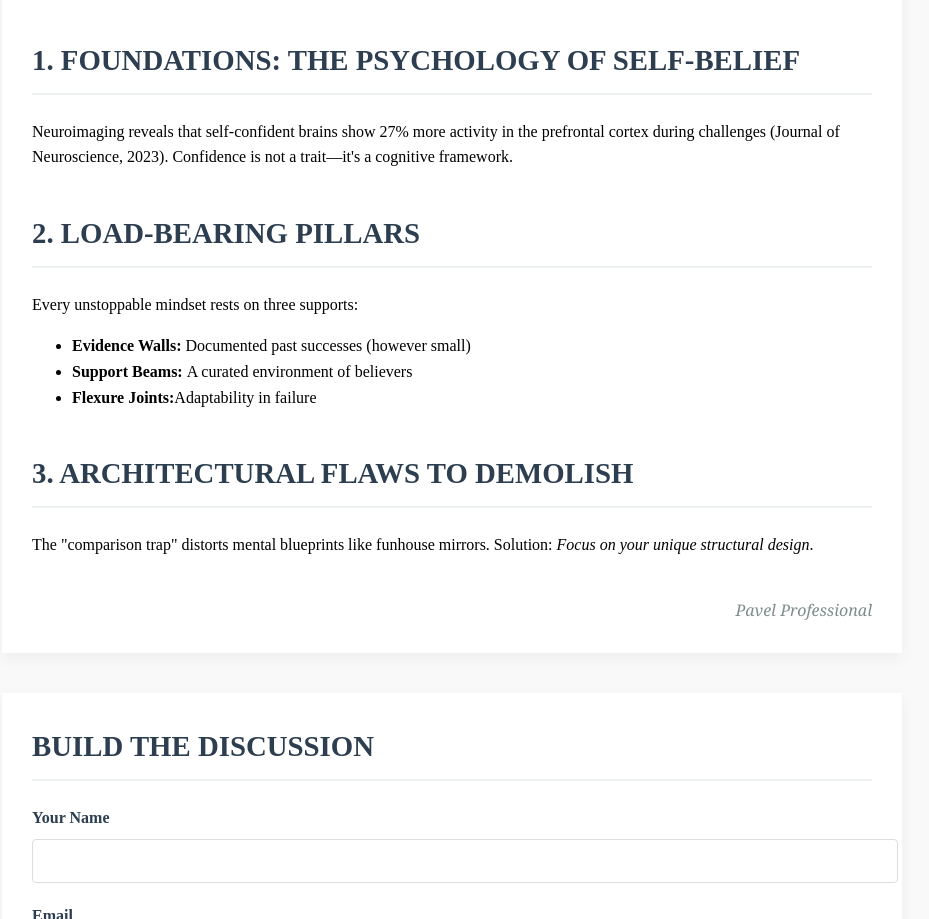
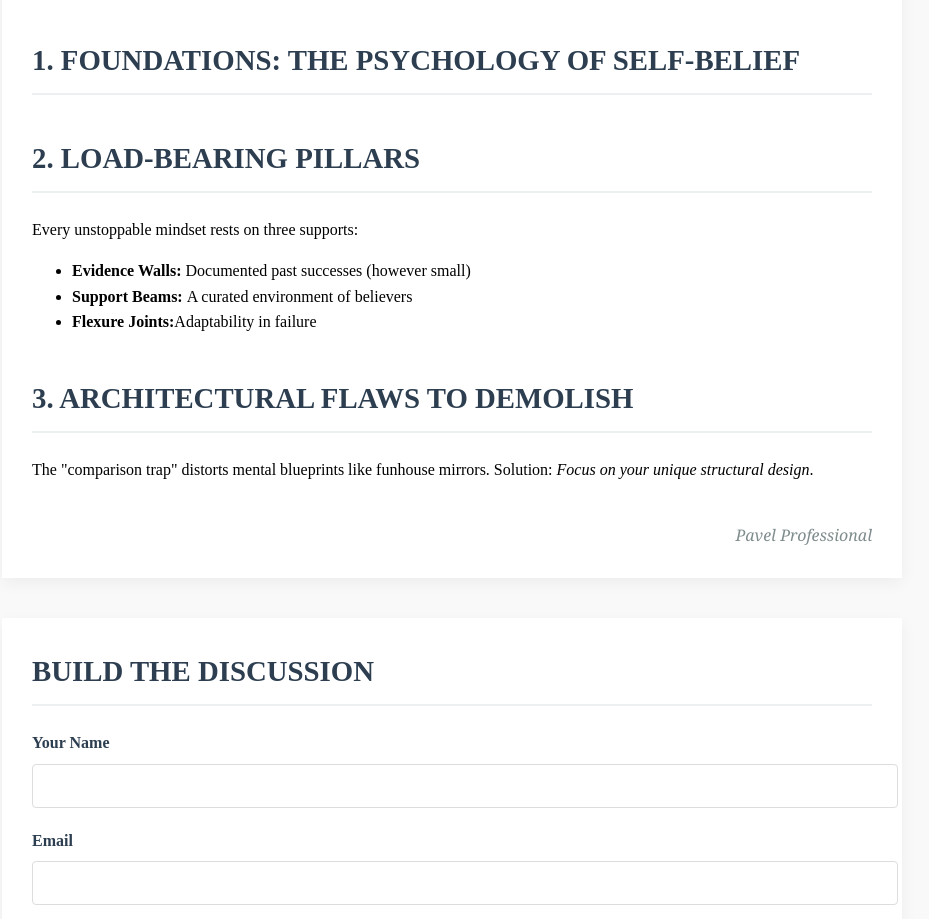
Before and after one commit to tsion1216/BlogArticle, a plain HTML site: page index.html in a window 1280 px wide. Shown: the part 1187-2106 px from the top of the page, without its empty margins (188-1117 px from the left). Drawn offline with Linux system fonts and the light colour scheme; a web font is replaced by a local one.

Commit message:
update index.html

```diff
--- a/index.html
+++ b/index.html
@@ -187,11 +187,6 @@
       </div>
       <h2>1. FOUNDATIONS: THE PSYCHOLOGY OF SELF-BELIEF</h2>
 
-      <p>
-        Neuroimaging reveals that self-confident brains show 27% more activity
-        in the prefrontal cortex during challenges (Journal of Neuroscience,
-        2023). Confidence is not a trait—it's a cognitive framework.
-      </p>
       <h2>2. LOAD-BEARING PILLARS</h2>
 
       <p>Every unstoppable mindset rests on three supports:</p>
```
